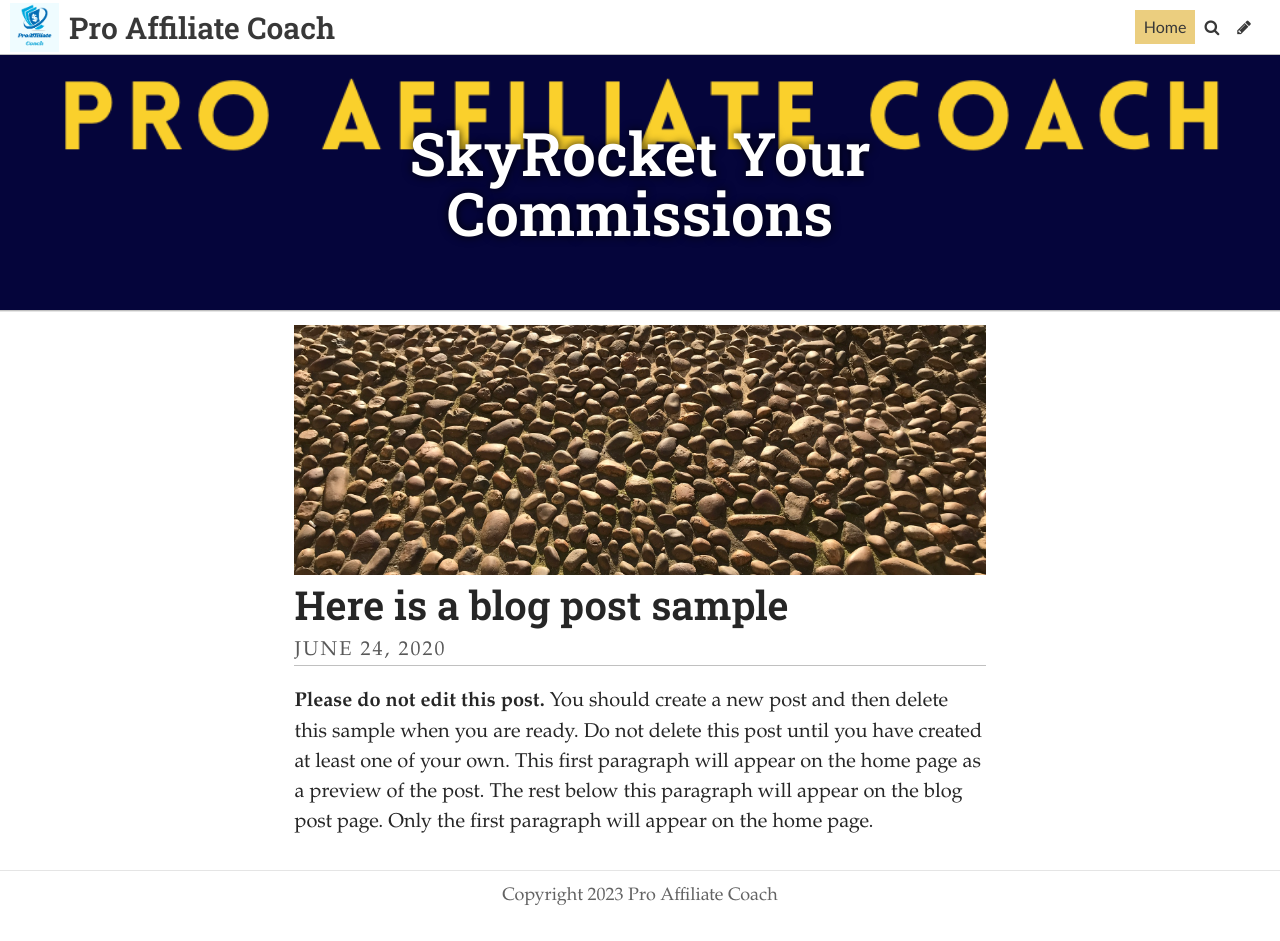
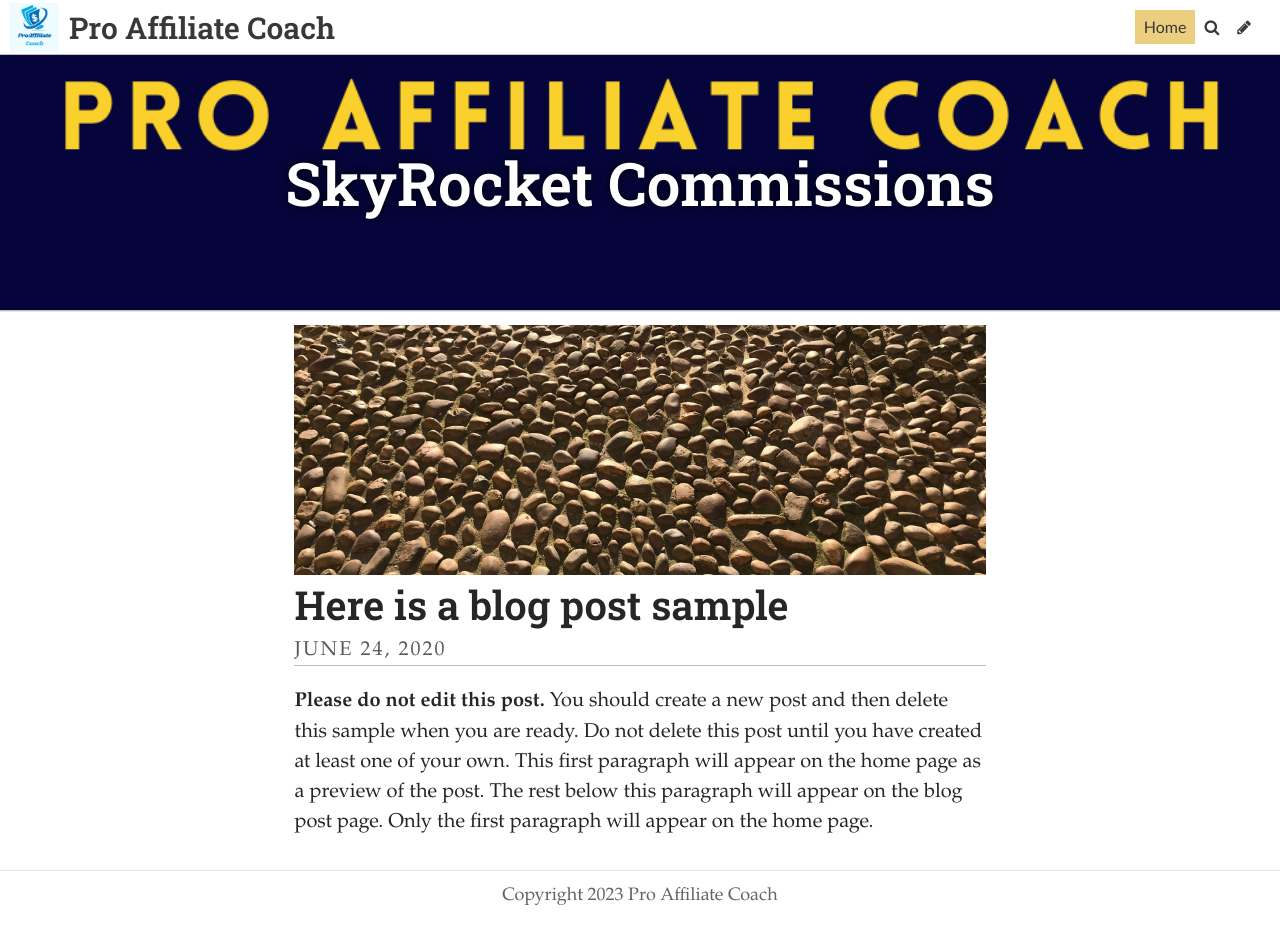
Before and after one commit to ProAffiliateCoach/proaffiliateblog, a Jekyll site: the page built from index.html, in a window 1280 px wide. Built offline with Jekyll 4.4.1, drawn with Linux system fonts in a browser that asks for light colours; some web fonts are replaced; the list of posts is cut into pages by our own code.

Commit message:
Update Settings “general”

```diff
--- a/_data/settings.yml
+++ b/_data/settings.yml
@@ -12,7 +12,7 @@ description: Welcome to Pro Affiliate Coach official website, a valuable
   today!
 footer_text: Copyright 2023 Pro Affiliate Coach
 header_feature_image: ../uploads/pro-affiliate-marketing-banner.png
-header_text: SkyRocket Your Commissions
+header_text: SkyRocket Commissions
 header_text_color: "#ffffff"
 bannerheight: 20vmax
 navbarheight: 55px
```
